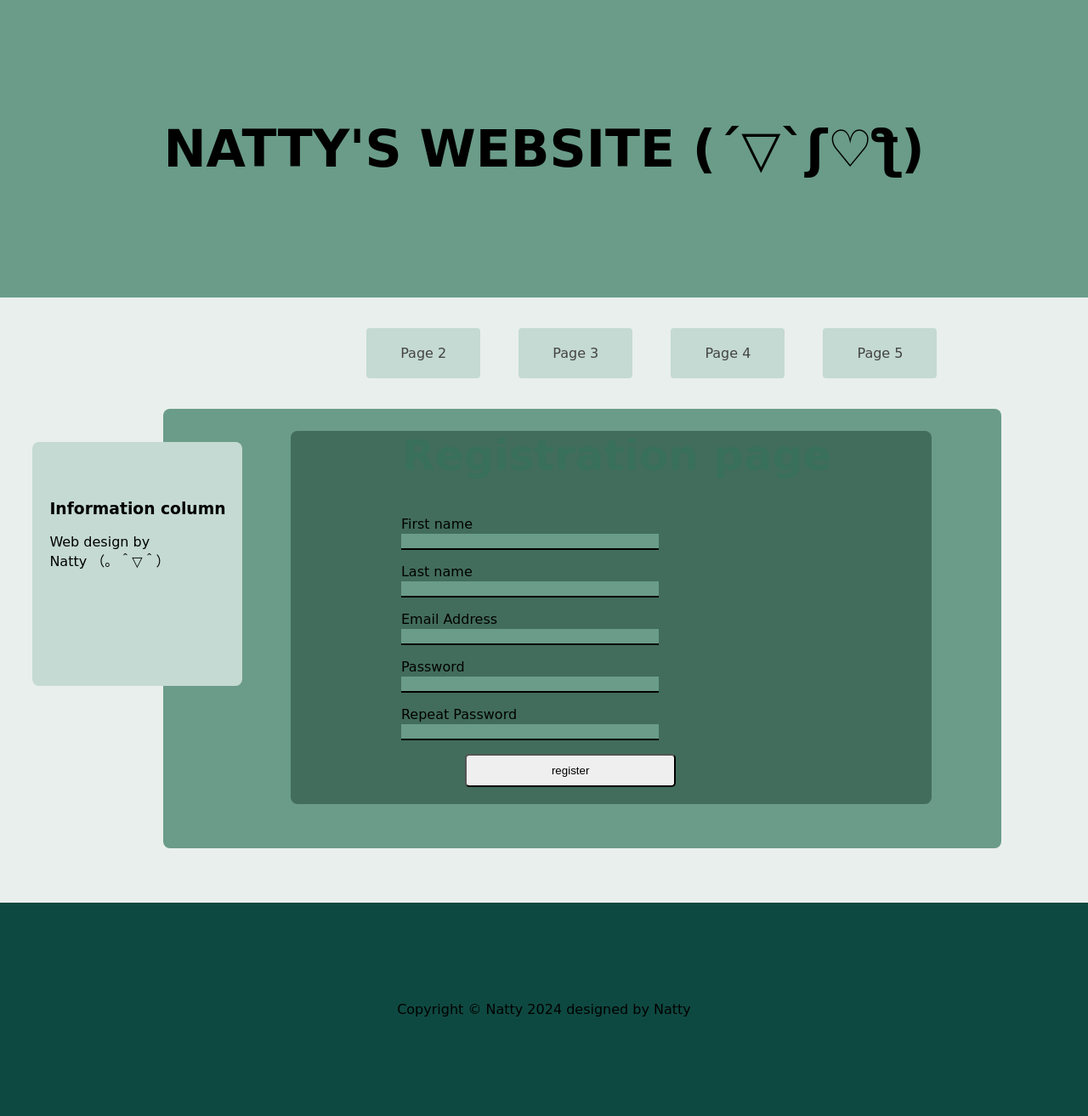
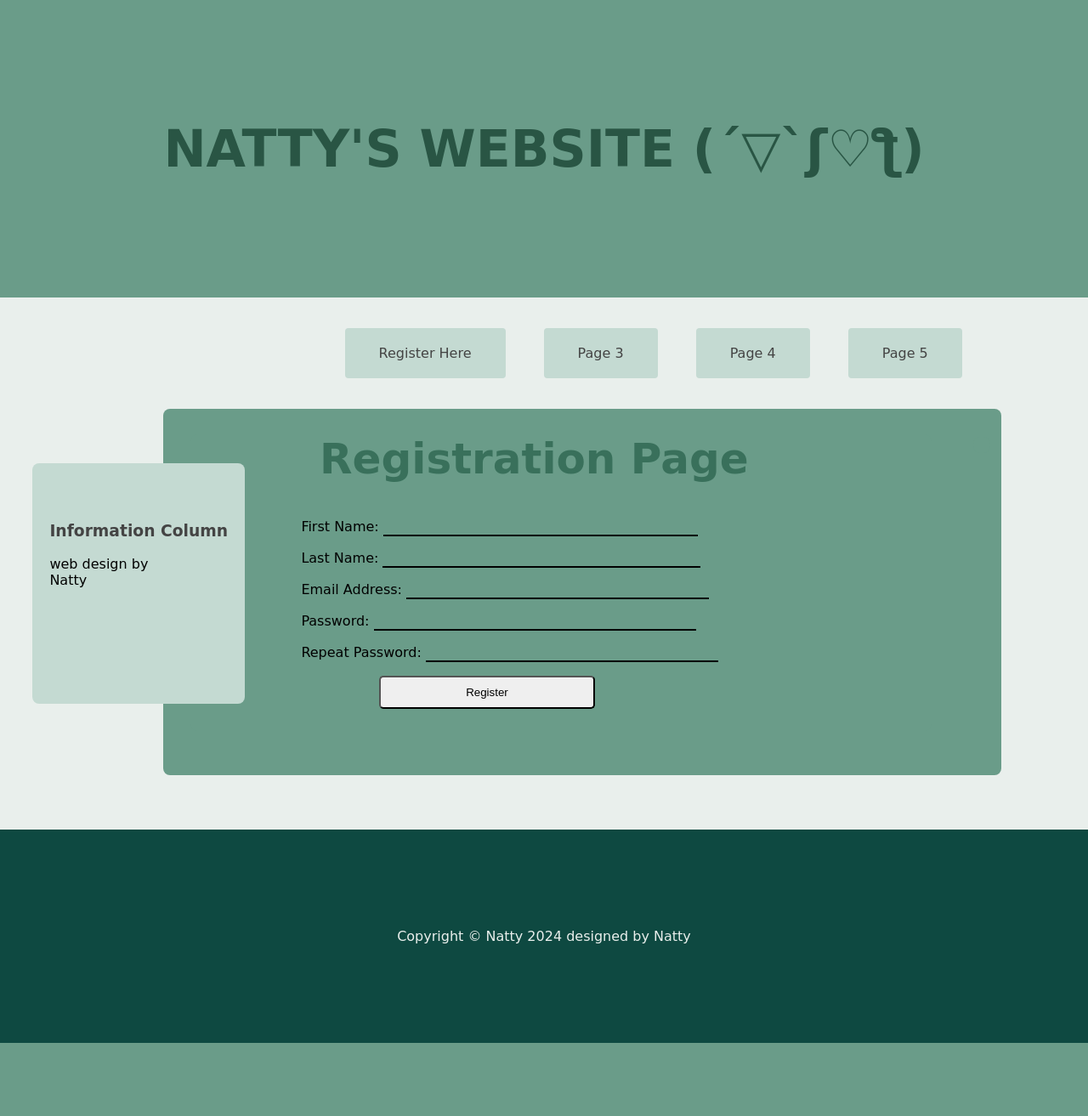
Before and after one commit to rainbowmole/WebDevCS202, a PHP site: page /register.php in a window 1280 px wide. Shown: the whole page at 85% size. After the commit the page ends 1227 px from the top, so only its background shows below. Run offline with PHP 8.4, Linux system fonts and the light colour scheme.

Commit message:
Add files via upload

```diff
--- a/footer.php
+++ b/footer.php
@@ -1,5 +1,4 @@
 <div id="footer">
-    <p>Copyright &copy; Natty 2024 designed by
-        <a href="https://fb.me/profile.php/">Natty</a>
-    </p>
+	<p>Copyright &copy; Natty 2024 designed by
+	<a href="https://fb.me/profile.php/">Natty</a></p>
 </div>
--- a/header.php
+++ b/header.php
@@ -1,3 +1,4 @@
 <div id="header">
-    <h1>NATTY'S WEBSITE (´▽`ʃ♡ƪ)</h1>
+	<h1>NATTY'S WEBSITE (´▽`ʃ♡ƪ)</h1>
+
 </div>
--- a/info-col.php
+++ b/info-col.php
@@ -1,4 +1,4 @@
 <div id="info-col">
-    <h3>Information column</h3>
-    <p>Web design by<br/>Natty （。＾▽＾）</p>
+	<h3>Information Column</h3>
+	<p>web design by<br/>Natty</p>
 </div>
--- a/mysqli_connect.php
+++ b/mysqli_connect.php
@@ -1,5 +1,4 @@
 <?php
 $dbcon = @mysqli_connect('localhost', 'nathancamacho', 'nathancamacho', 'members_camacho')
-Or die('Could not connect to MYSQL. Error in '.mysql_connect_error());
-mysqli_set_charset($dbcon, 'ytf8');
-?>
+OR die('Could not connect to MYSQL. Error in '.mysqli_connect_error());
+mysqli_set_charset($dbcon, 'utf8');
--- a/nav.php
+++ b/nav.php
@@ -1,8 +1,9 @@
 <div id="nav">
-    <ul>
-        <li><a href = "page-2.php" title="Page 2">Page 2</a></li>
-        <li><a href = "page-3.php" title="Page 3">Page 3</a></li>
-        <li><a href = "page-4.php" title="Page 4">Page 4</a></li>
-        <li><a href = "page-5.php" title="Page 5">Page 5</a></li>
-    </ul>
+	<ul>
+		<li><a href = "register.php" title="Registration Page">Register Here</a></li>
+		<li><a href = "page-3.php" title="Page 3">Page 3</a></li>
+		<li><a href = "page-4.php" title="Page 4">Page 4</a></li>
+		<li><a href = "page-5.php" title="Page 5">Page 5</a></li>
+
+	</ul>
 </div>
--- a/register.php
+++ b/register.php
@@ -4,6 +4,7 @@
 	<title>Camacho's Website</title>
 	<meta charset = "utf-8">
 	<link rel="stylesheet" type="text/css" href="style.css">
+
 </head>
 <body>
 	<div id="container">
@@ -15,28 +16,28 @@
 			<div id="regerrors">
 			<?php
 				if($_SERVER['REQUEST_METHOD'] == 'POST'){
-                        //error array to stor all errors
+					//error array to store all errors
 					$errors = array();
-                        //naglagay na ba name
+					//naglagay ba ng fname?
 					if(empty($_POST['fname'])) {
 						$errors[] = 'Please input your first name.';
 					}else{
 						$fn = trim($_POST['fname']);
 					}
-                        //naglagay na ba apelyido?
+					//naglagay nadin ba ng lname?
 					if(empty($_POST['lname'])) {
 						$errors[] = 'Please input your last name.';
 					}else{
-                            $fn = trim($_POST['lname']);
+						$ln = trim($_POST['lname']);
 					}
-                        //naglagay ba email?
+					//naglagay ba ng email?
 					if(empty($_POST['email'])) {
 						$errors[] = 'Please input your email.';
 					}else{
-                            $fn = trim($_POST['email']);
+						$e = trim($_POST['email']);
 					}
-                        //match ba password na nilagay niya?
-                        if(!empty($_POST['psword1'])) {
+					//nagmatch ba password niya?
+					if(!empty($_POST['psword1'])){
 						if($_POST['psword1'] != $_POST['psword2']){
 							$errors[] = 'Your password do not match.';
 						}else{
@@ -45,54 +46,77 @@
 					}else{
 						$errors[] = 'Please input your password.';
 					}
+					//okay na lahat ng inputs
+					if(empty($errors)){
+						require('mysqli_connect.php');
+						//query to register data
+						$hashp = hash('md5', $p);
+						$q = "insert into users(fname, lname, email, psword, registration_date) values ('$fn', '$ln', '$e', '$hashp', NOW());";
+						$result = @mysqli_query($dbcon, $q);
 
-                        //okay na lahat ng input
-                        if(empty($errors)){
+						if($result){ //ok result
+							header("location: register-success.php");
+							exit();
+						}else{  //not ok result
+							//display error
+							echo'<h2>System Error</h2>
+							<p class="error">Your registration failed due to an unexpected error. Sorry for the inconvenience.</p>';
+							//for debugging
+							echo '<p>'.mysqli_error($dbcon).'</p>';
+						}
+						//close the connection
+						mysqli_close(($dbon));
+						include('footer.php');
+						exit();
 
-                        }else{
-                            echo'<h2 class="headerror">Error!</h2><p class="error">The following
+					}else{ //nagka-error
+						echo'<h2>Error!</h2><p class="error">The following
 						error(s) occured:<br/>';
 						foreach($errors as $msg){
 							echo " - $msg<br/>\n";
 						}
-                            echo ' </p><h3 class="tryagain">Please try again.</h3><br/><br/>';
+						echo '</p><h3>Please try again.</h3><br/><br/>';
 					}
+
 				}
+
 			?>
 			</div>
 			<div id="regpage">
-                    <h2>Registration page</h2>
+				<h2>Registration Page</h2>
 				<form action="register.php" method="post">
-                        <p><label class="label" for="fname">First name </label><br/>
+					<p><label class="label" for="fname">First Name: </label>
 					<input type="text" id="fname" name="fname" size="30" maxlength="40"
-                        value="<?php if(isset($_POST['fname'])) echo $_POST['fname'];?>">
+					value="<?php  if(isset($_POST['fname'])) echo $_POST['fname'];?>">
 					</p>
 
-                        <p><label class="label" for="lname">Last name </label><br/>
+					<p><label class="label" for="lname">Last Name: </label>
 					<input type="text" id="lname" name="lname" size="30" maxlength="40"
-                        value="<?php if(isset($_POST['lname'])) echo $_POST['lname'];?>">
+					value="<?php  if(isset($_POST['lname'])) echo $_POST['lname'];?>">
 					</p>
 
-                        <p><label class="label" for="email">Email Address </label><br/>
+					<p><label class="label" for="email">Email Address: </label>
 					<input type="text" id="email" name="email" size="30" maxlength="50"
-                        value="<?php if(isset($_POST['email'])) echo $_POST['email'];?>">
+					value="<?php  if(isset($_POST['email'])) echo $_POST['email'];?>">
 					</p>
 
-                        <p><label class="label" for="psword1">Password </label><br/>
-                        <input type="password" id="psword1" name="psword1" size="30" maxlength="40"
-                        value="<?php if(isset($_POST['psword1'])) echo $_POST['psword1'];?>">
+					<p><label class="label" for="psword1">Password: </label>
+					<input type="password" id="psword1" name="psword1" size="20" maxlength="40"
+					value="<?php  if(isset($_POST['psword1'])) echo $_POST['psword1'];?>">
 					</p>
 
-                        <p><label class="label" for="psword2">Repeat Password </label> <br/>
-                        <input type="password" id="psword2" name="psword2" size="30" maxlength="40"
-                        value="<?php if(isset($_POST['psword2'])) echo $_POST['psword2'];?>">
+					<p><label class="label" for="psword2">Repeat Password: </label>
+					<input type="password" id="psword2" name="psword2" size="20" maxlength="40"
+					value="<?php  if(isset($_POST['psword2'])) echo $_POST['psword2'];?>">
 					</p>
 
-                        <p><input type="submit" id="submit" name="submit" value="register"></p>
+					<p><input type="submit" id="submit" name="submit" value="Register"></p>
+
 				</form>
 			</div>
 		</div>
 	</div>
 	<?php include('footer.php'); ?>
 </body>
+
 </html>
--- a/style.css
+++ b/style.css
@@ -6,6 +6,10 @@
     padding: 100px;
     justify-content: center;
     text-align: center;
+}
+
+#header h1{
+	color: #295544;
 }
 
 body {
@@ -20,7 +24,7 @@ body {
 
 #nav {
     background-color: #E9EFEC;
-    margin-left: 29%;
+    margin-left: 27%;
     padding: 0;
 }
 
@@ -56,11 +60,11 @@ li a{
     padding: 20px;
     padding-top: 50px;
     padding-bottom: 120px;
-    margin-top: 3%;
+	margin-top: 5%;
     margin-left: 3%;
     border-radius: 8px;
     background-color: #C4DAD2;
-    box-shadow: 6px solid #444444
+    box-shadow: 6px solid #444444;
 }
 
 #info-col:hover {
@@ -68,12 +72,15 @@ li a{
 }
 
 h3 {
+	color: #444444;
     text-align: center;
 }
 
 #content h2 {
     text-align: center;
     text-decoration: none;
+	padding: 0px;
+	margin-top: 3%;
     color: #39705b;
     font-size: 50px;
 }
@@ -85,7 +92,6 @@ h3 {
     margin: 5px;
     margin-right: 15%;
     margin-left: 15%;
-    margin-bottom: 5%;
     border-radius: 8px;
 }
 
@@ -105,12 +111,12 @@ h3 {
 
 #footer a {
     text-decoration: none;
-    color: #000000;
+    color: #E9EFEC;
 }
 
 #footer p {
     text-align: center;
-
+	color: #E9EFEC
 }
 
 #regcontent {
@@ -127,12 +133,12 @@ h3 {
 #regpage {
     grid-column: 1/1;
     grid-row: 1;
-    background-color: #426d5c;
+    background-color: #6A9C89;
     text-align: justify;
     padding: 0px;
     margin: 5px;
     margin-right: 8%;
-    margin-left: 15%;
+    margin-left: 3%;
     margin-bottom: 5%;
     border-radius: 8px;
     border-color: #000000;
@@ -149,13 +155,41 @@ h3 {
 }
 
 #regcontent p {
-    margin-left: 130px;
+	margin-left: 130px;
     margin-right: 100px;
     margin-bottom: 10px;
 }
 
-input[id=fname],  input[id=lname],  input[id=email],  input[id=psword1], input[id=psword2]   {
+input[id=fname] {
     width: 57%;
+    border: none;
+    border-bottom: 2px solid #000000;
+    background-color:  #6A9C89;
+}
+
+input[id=lname] {
+    width: 57.5%;
+    border: none;
+    border-bottom: 2px solid #000000;
+    background-color:  #6A9C89;
+}
+
+input[id=email] {
+    width: 54.8%;
+    border: none;
+    border-bottom: 2px solid #000000;
+    background-color:  #6A9C89;
+}
+
+input[id=psword1] {
+    width: 58.5%;
+    border: none;
+    border-bottom: 2px solid #000000;
+    background-color:  #6A9C89;
+}
+
+input[id=psword2] {
+    width: 53%;
     border: none;
     border-bottom: 2px solid #000000;
     background-color:  #6A9C89;
@@ -182,7 +216,7 @@ input[id=submit] {
     border-radius: 8px;
     margin-left: 0%;
     margin-right: 1%;
-    padding: 3%;
+    padding: 1%;
 }
 
 #regerrors p {
@@ -198,3 +232,49 @@ input[id=submit] {
     margin-right: 10%;
     color: #bb2525;
 }
+
+#regsuccess {
+    background-color: #6A9C89;
+    text-align: justify;
+    padding: 3px;
+    padding-bottom: 40px;
+    margin: 5px;
+    margin-right: 15%;
+    margin-left: 15%;
+    border-radius: 8px;
+}
+
+#regsuccess h2 {
+    text-align: center;
+    text-decoration: none;
+	padding: 0px;
+	margin-top: 3%;
+    color: #39705b;
+    font-size: 50px;
+}
+
+#regsuccess p{
+    margin-left: 100px;
+    margin-right: 100px;
+    margin-bottom: 100px;
+    font-size: larger;
+    color: #305e4c;
+}
+
+a {
+    color: #a7ffdd;
+    text-decoration: none;
+}
+
+a:hover {
+    color: #d2ffee;
+    text-decoration: none;
+}
+
+#pic {
+    display: block;
+    margin-left: auto;
+    margin-right: auto;
+    width: 20%;
+
+}
```
Also changed, not shown: index.php (+17 -16 lines), register-success.php (added, +28 -0 lines). Lines whose indentation alone changed are shown as unchanged.
